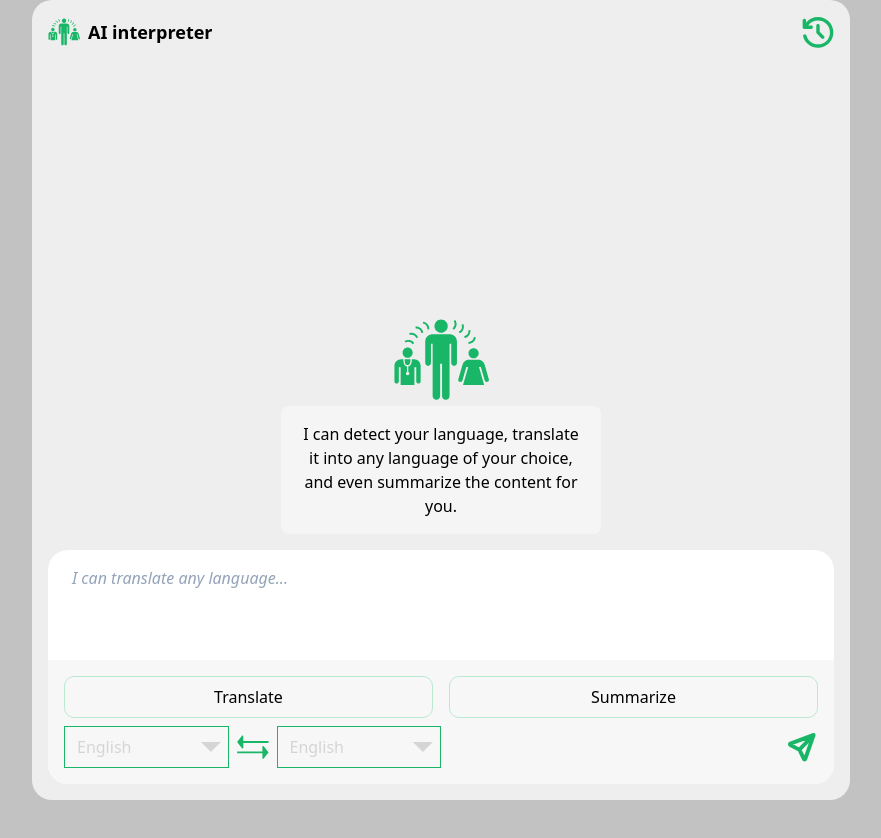
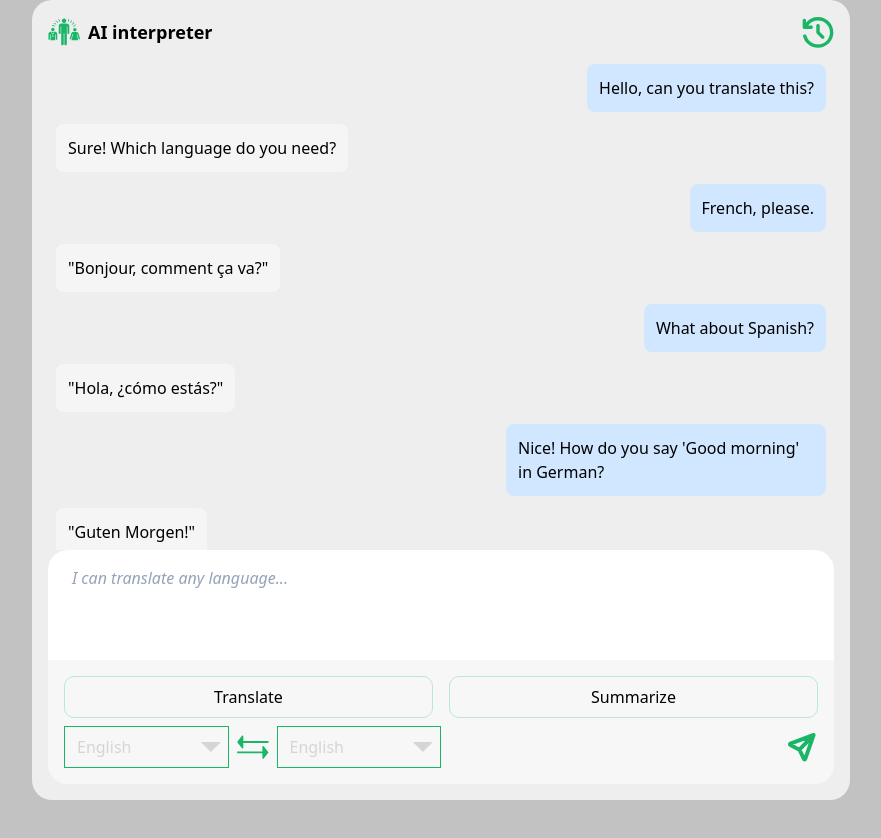
Before and after one commit to max-out-oluwadara/ai-interpreter, a Next.js app: page / in a window 1280 px wide. Shown: the top 838 px of the page, without its empty margins (199-1080 px from the left). Built offline with nearby package versions, Linux system fonts and the light colour scheme.

Commit message:
feat: dummy chat

```diff
--- a/src/components/Container.tsx
+++ b/src/components/Container.tsx
@@ -1,7 +1,7 @@
 import Header from './Header';
 import Search from './Search';
-//import ChatOutput from './ChatOutput'; // Import ChatOutput component
-import DefaultChatOutput from './DefaultChatOutput';
+import ChatOutput from './ChatOutput'; // Import ChatOutput component
+//import DefaultChatOutput from './DefaultChatOutput';
 
 const Container = () => {
   return (
@@ -31,8 +31,8 @@ const Container = () => {
 
       {/* Chat Output Wrapper */}
       <div className="h-0 flex-grow overflow-hidden">
-        {/* <ChatOutput /> Importing the new ChatOutput component */}
-        <DefaultChatOutput />
+        <ChatOutput />
+        {/* <DefaultChatOutput />  */}
       </div>
 
       {/* Bottom div - stays in position */}
```
